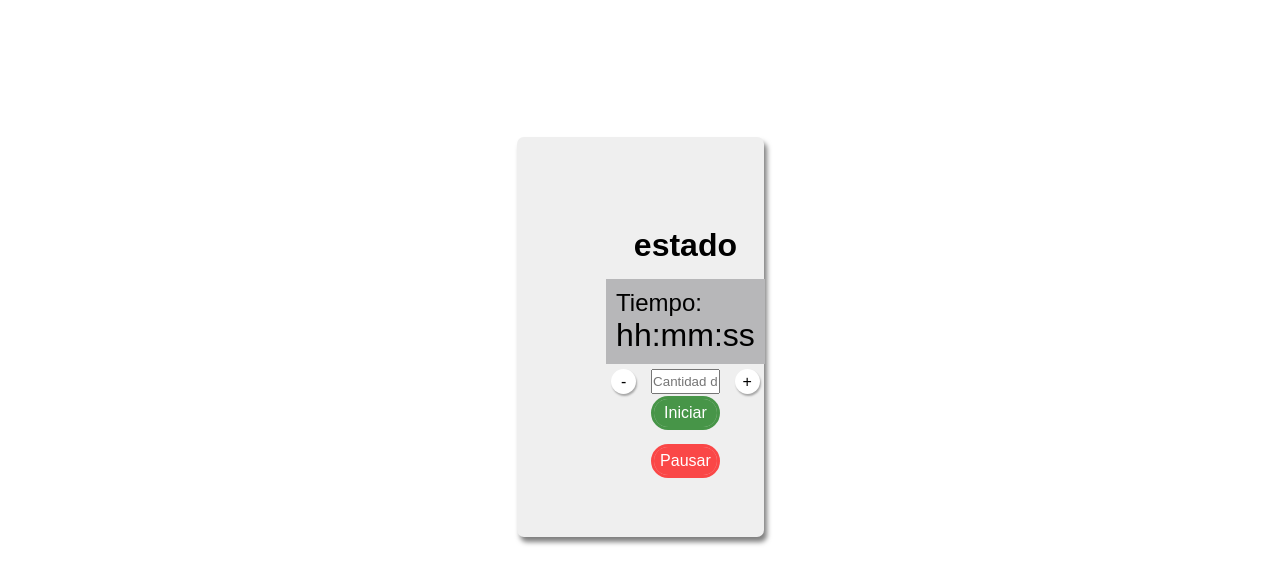
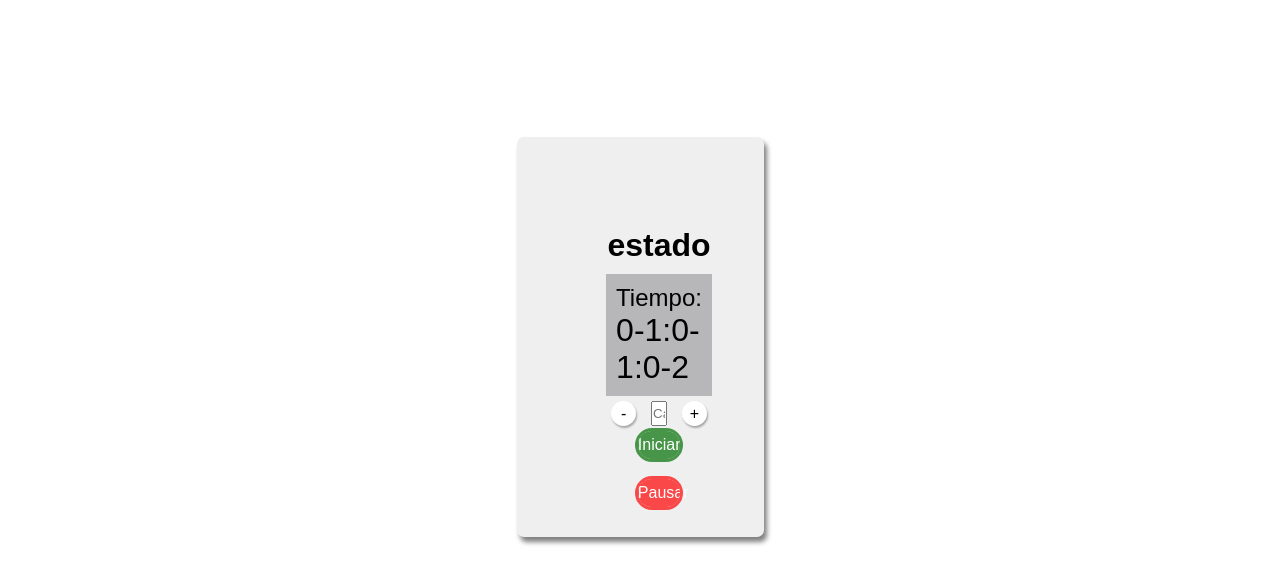
Before and after one commit to JoelDavid7324/work, a plain HTML site: page index.html in a window 1280 px wide. Both pictures are taken after a click on the button "Iniciar". Shown: the part 123-706 px from the top of the page. Drawn offline with Linux system fonts and the light colour scheme.

Commit message:
"Added functionality to get input value and update timer display on button click"
This commit adds code to get the value of the input field where the user specifies the time for the timer. It also adds an event listener to the "Iniciar" button, so that when it is clicked, the timer display is updated with the value from the input field.

Additionally, the commit changes the "Iniciar" and "Pausar" buttons from simple HTML buttons to JavaScript objects, so that they can have event listeners added to them.

```diff
--- a/assets/js/function.js
+++ b/assets/js/function.js
@@ -1,4 +1,4 @@
-const verificarEntero = document.getElementById("tiempo__input");
+const verificarEntero = document.querySelector(".tiempo__input");
 
 verificarEntero.addEventListener("keydown", (event) => {
   const valido =
@@ -7,9 +7,37 @@ verificarEntero.addEventListener("keydown", (event) => {
     event.key === "ArrowLeft" ||
     event.key === "ArrowRight" ||
     event.key === "Delete";
-  const superaLongitudMaxima = numeroInput.value.length >= 11;
+  const superaLongitudMaxima = verificarEntero.value.length >= 11;
 
   if (!valido || superaLongitudMaxima) {
     event.preventDefault();
   }
 });
+
+const iniciarBotonnn = document.querySelector(".iniciarBoton");
+const pausarBoton = document.querySelector(".pausarBoton");
+let pTiempoRestante = document.querySelector(".temporizador--rtiempo");
+
+iniciarBotonnn.addEventListener("click", () => {
+
+  let minutosI = verificarEntero.value;
+  let segundosTotales = minutosI * 60;
+
+  let intervalo = setInterval(() => {
+    segundosTotales--;
+
+    iniciarBotonnn.disabled = true;
+
+    let horas = Math.floor(segundosTotales / 3600);
+    let minutos = Math.floor((segundosTotales % 3600) / 60);
+    let segundos = segundosTotales % 60;
+
+    horas = horas < 10 ? "0" + horas : horas;
+    minutos = minutos < 10 ? "0" + minutos : minutos;
+    segundos = segundos < 10 ? "0" + segundos : segundos;
+    pTiempoRestante.textContent = `${horas}:${minutos}:${segundos}`;
+    if (segundosTotales === 0) {
+      clearInterval(intervalo);
+    }
+  }, 1000);
+});
--- a/index.html
+++ b/index.html
@@ -21,19 +21,23 @@
       <div class="panel-control">
         <h3 class="estado">estado</h3>
         <div class="temporizador">
-          <p>Tiempo: </p>
-          <p class="temporizador--rtiempo">hh:mm:ss</p>
+          <p>Tiempo:</p>
+          <p class="temporizador--rtiempo">00:00:00</p>
         </div>
 
         <div class="tiempo__controles">
           <button>-</button>
-          <input type="text" class="tiempo__input" placeholder="Cantidad de min." />
+          <input
+            type="text"
+            class="tiempo__input"
+            placeholder="Cantidad de min."
+          />
           <button>+</button>
         </div>
 
         <div class="estado__controles">
-          <button>Iniciar</button>
-          <button>Pausar</button>
+          <button class="iniciarBoton">Iniciar</button>
+          <button class="pausarBoton">Pausar</button>
         </div>
       </div>
     </div>
```
